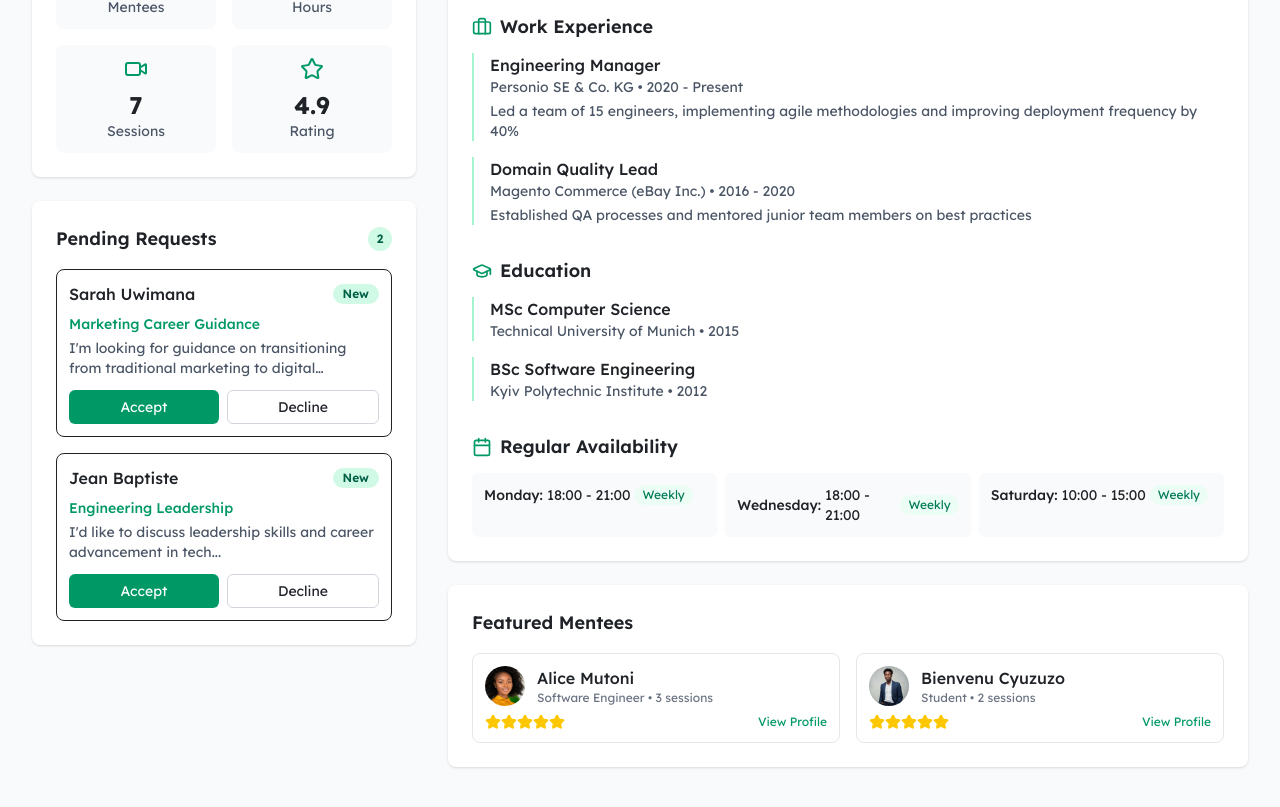
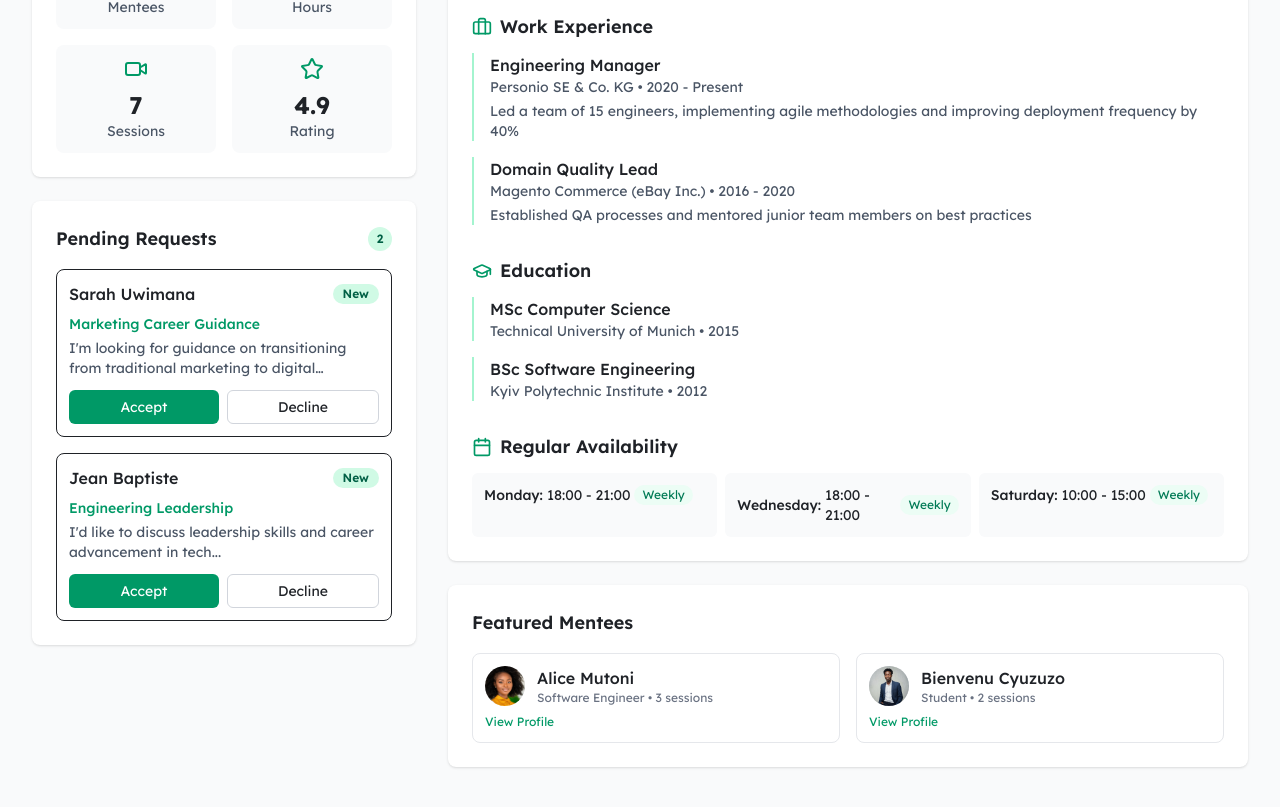
Before and after one commit to Hanki-C2U/hanki-web, a React (Vite) app: page /mentor-dashboard in a window 1280 px wide. Shown: the part 681-1488 px from the top of the page. Built offline with nearby package versions, Linux system fonts and the light colour scheme.

Commit message:
fix: remove unnecessary star ratings from review display in MentorDashboard

```diff
--- a/src/pages/MentorDashboard.tsx
+++ b/src/pages/MentorDashboard.tsx
@@ -685,9 +685,7 @@ const MentorDashboard = () => {
                               <h4 className="font-medium">{review.mentee}</h4>
                               <span className="text-sm text-gray-500">{review.date}</span>
                             </div>
-                            <div className="flex mb-2">
-                              {renderStars(review.rating)}
-                            </div>
+
                             <p className="text-gray-700">{review.comment}</p>
                           </div>
                         ))}
@@ -911,9 +909,7 @@ const MentorDashboard = () => {
                     </div>
                   </div>
                   <div className="mt-2 flex justify-between">
-                    <div className="flex">
-                      {renderStars(5)}
-                    </div>
+
                     <span className="text-xs text-emerald-600 hover:text-emerald-800">
                       View Profile
                     </span>
@@ -934,9 +930,7 @@ const MentorDashboard = () => {
                     </div>
                   </div>
                   <div className="mt-2 flex justify-between">
-                    <div className="flex">
-                      {renderStars(5)}
-                    </div>
+
                     <span className="text-xs text-emerald-600 hover:text-emerald-800">
                       View Profile
                     </span>
```
